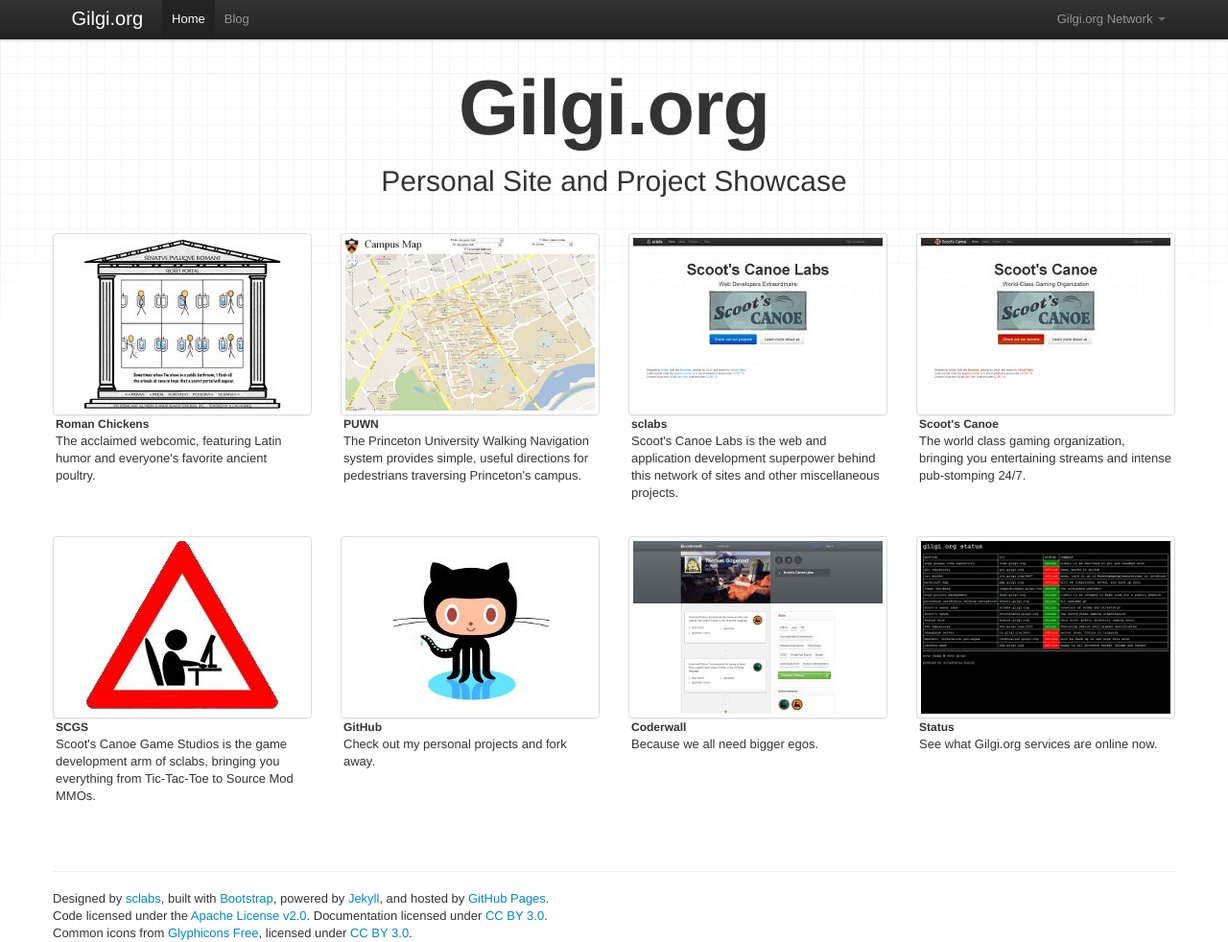
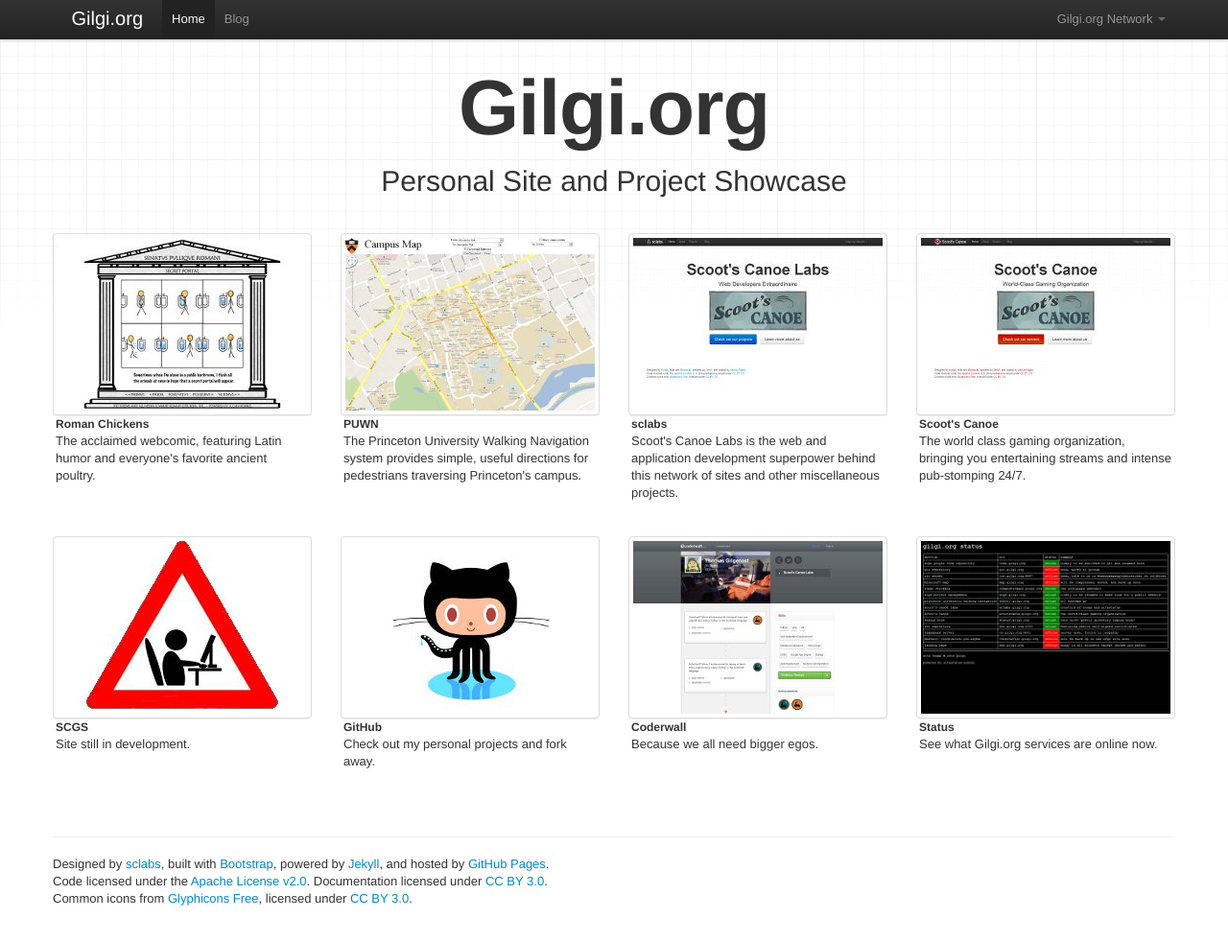
Before and after one commit to gilgi/gilgi.github.com, a Jekyll site: the page built from index.html, in a window 1280 px wide and 982 px high. Shown: the whole window at 96% size. Built offline with Jekyll 4.4.1, drawn with Linux system fonts in a browser that asks for light colours.

Commit message:
removed broken link to scgs

```diff
--- a/index.html
+++ b/index.html
@@ -56,11 +56,11 @@
     <div class="span12">
       <ul class="thumbnails">
         <li class="span3">
-          <a href="http://scgs.gilgi.org" class="thumbnail">
+          <a href="#" class="thumbnail">
             <img src="/assets/img/screenshots/scgs.jpg" alt=""></a>
             <div class="caption">
               <h5>SCGS</h5>
-              <p>Scoot's Canoe Game Studios is the game development arm of sclabs, bringing you everything from Tic-Tac-Toe to Source Mod MMOs.</p>
+              <p>Site still in development.</p>
             </div>
 
         </li>
```
